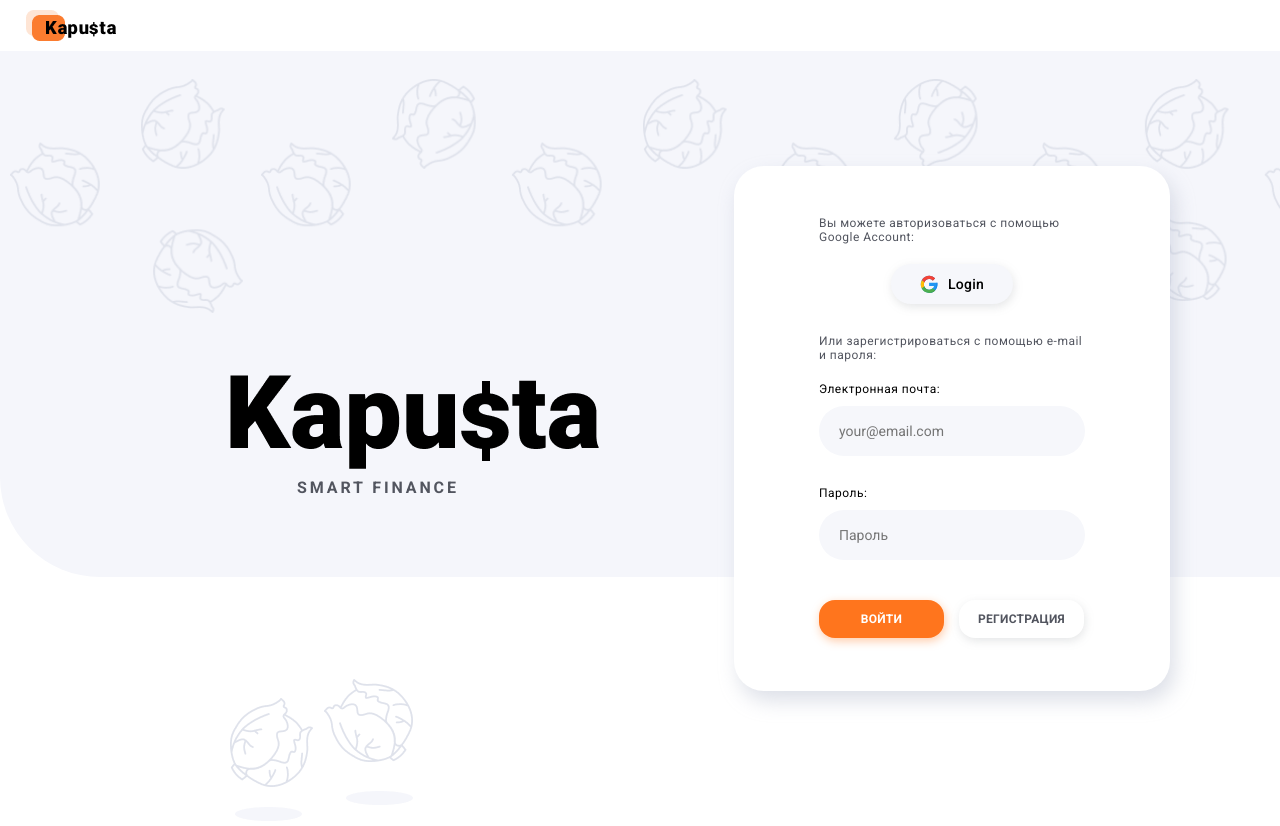
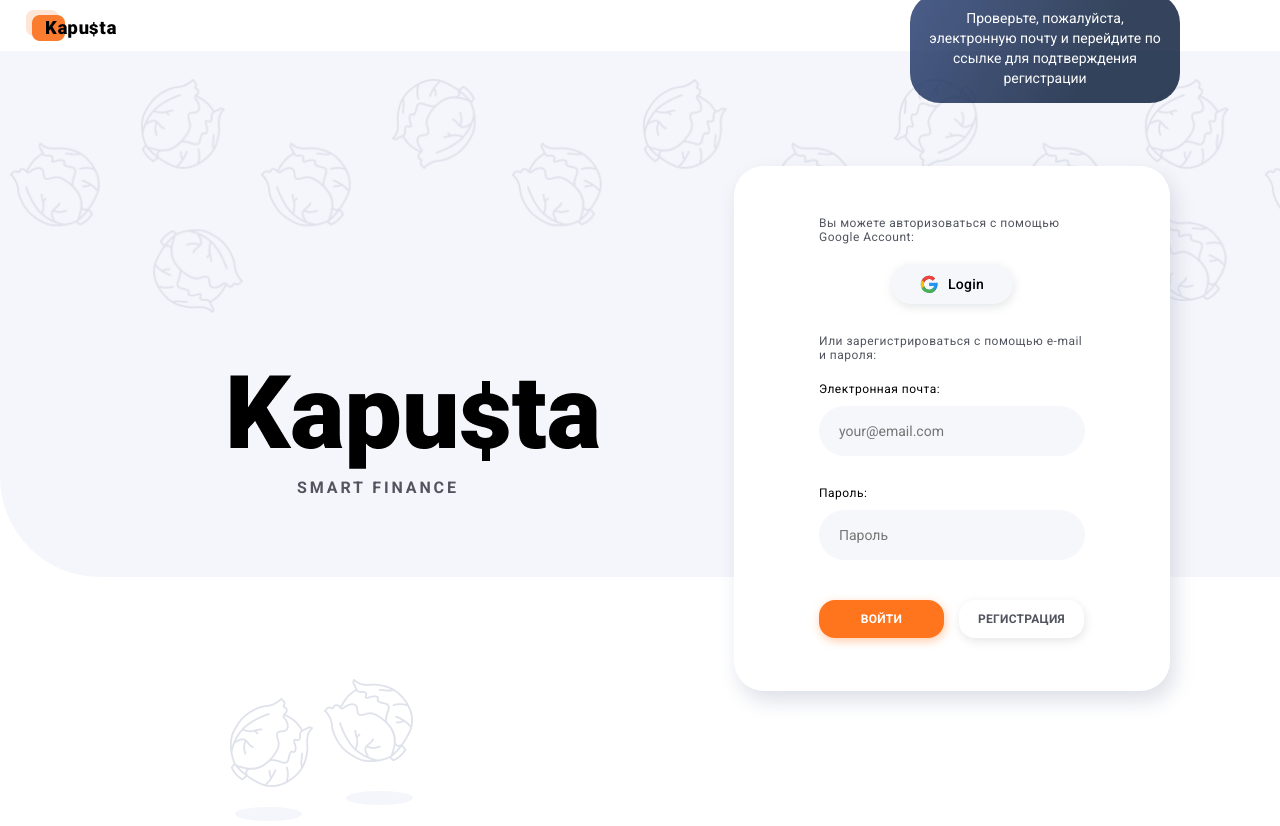
Before and after one commit to Ivanovskij-Peter/financial-accounting-app, a React (Create React App) app: page /login in a window 1280 px wide. Shown: the top 826 px of the page. Built offline with nearby package versions, Linux system fonts and the light colour scheme.

Commit message:
some corrections

```diff
--- a/src/components/Layout/Layout.js
+++ b/src/components/Layout/Layout.js
@@ -17,8 +17,19 @@
 const Layout = ({ children }) => {
   const dispatch = useDispatch();
   const isUserLogged = useSelector(authSelectors.getIsAuthenticated);
-  const error = useSelector(errorSelector.getError);
+const error = useSelector(errorSelector.getError);
   const [isError, setIsError] = useState(false);
+  const emailVerified = useSelector(authSelectors.getIsVerified);
+  const [isMailVerified, setIsMailVerified] = useState(false);
+  console.log(emailVerified)
+
+useEffect(() => {
+  if(!emailVerified) {
+    setIsMailVerified(true);
+    setTimeout(() => setIsMailVerified(false), 5000);
+  }
+}, [emailVerified])
+
 
   useEffect(() => {
     if (error?.message === "Authentification is failed") {
@@ -56,7 +67,7 @@
         </div>
       )}
       <CSSTransition
-        in={isError}
+        in={isMailVerified}
         timeout={2500}
         classNames={goToLinkStyles}
         unmountOnExit
--- a/src/redux/auth/auth-operations.js
+++ b/src/redux/auth/auth-operations.js
@@ -28,9 +28,9 @@
   try {
     const response = await axios.post("/auth/login", credentials);
     const { token, user } = response.data;
-    const { name, email, avatarURL } = user;
+    const { name, email, avatarURL, isVerified } = user;
     axiosToken.set(token);
-    dispatch(authActions.loginSuccess({ name, email, avatarURL, token }));
+    dispatch(authActions.loginSuccess({ name, email, avatarURL, token, isVerified }));
   } catch (error) {
     dispatch(authActions.loginError(error.message));
   }
--- a/src/redux/auth/auth-reducer.js
+++ b/src/redux/auth/auth-reducer.js
@@ -2,7 +2,7 @@
 import { combineReducers } from "redux";
 import authActions from "./auth-actions";
 
-const initialUserState = { name: null, email: null, avatarURL: "" };
+const initialUserState = { name: null, email: null, avatarURL: "", isVerified: false };
 
 const user = createReducer(initialUserState, {
   [authActions.registerSuccess]: (_, { payload }) => payload,
--- a/src/redux/auth/auth-selectors.js
+++ b/src/redux/auth/auth-selectors.js
@@ -2,5 +2,6 @@
 const getUserBalance = (state) => state.operations.balance;
 const getToken = (state) => state.auth.token;
 const getName = (state) => state.auth.user.name;
+const getIsVerified = (state) => state.auth.user.isVerified;
 // eslint-disable-next-line import/no-anonymous-default-export
-export default { getIsAuthenticated, getUserBalance, getToken, getName };
+export default { getIsAuthenticated, getUserBalance, getToken, getName, getIsVerified };
```
